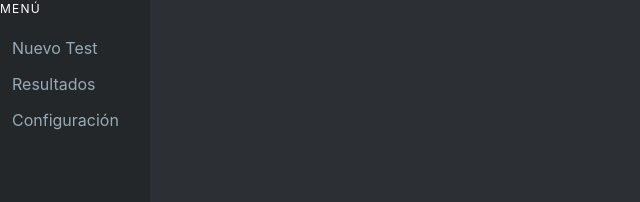
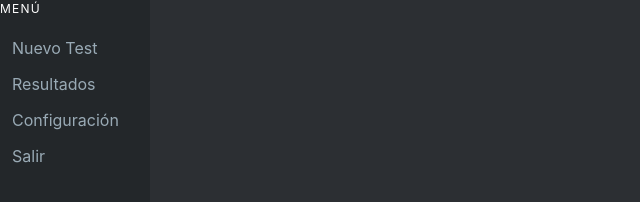
Before and after one commit to Arthus15/Wordout, a website with bundled scripts: page src/index.html in a window 1280 px wide. Shown: the full height of the page, 0-640 px from the left. Built offline with nearby package versions, Linux system fonts and the light colour scheme.

Commit message:
Add close app

```diff
--- a/src/index.html
+++ b/src/index.html
@@ -21,6 +21,7 @@
                     <li><a onclick="loadModule('./sections/test/new-test.html')">Nuevo Test</a></li>
                     <li><a onclick="loadModule('./sections/results/results.html')">Resultados</a></li>
                     <li><a onclick="loadModule('./sections/configuration/configuration.html')">Configuración</a></li>
+                    <li><a onclick="closeWindow()">Salir</a></li>
                 </ul>
             </aside>
         </div>
--- a/src/loader.ts
+++ b/src/loader.ts
@@ -1,8 +1,17 @@
 import { TestBuilder } from './testBuilder';
 import { TestChecker } from './testChecker';
+import { remote } from 'electron';
 
 var testBuilder = new TestBuilder();
 var testChecker: TestChecker;
+
+function closeWindow() {
+    console.log('Cerrando');
+    let w = remote.getCurrentWindow();
+    console.log(w);
+    w.close();
+}
+
 
 //Primite function to load html inside the main page
 function loadModule(pageUrl: string) {
```
